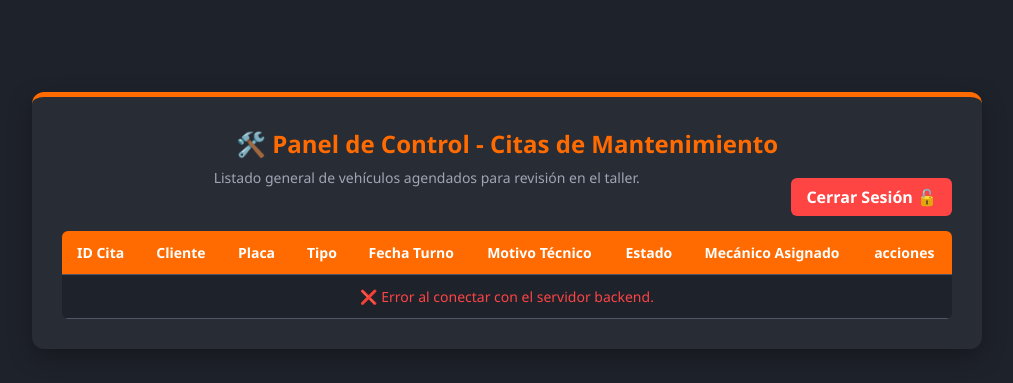
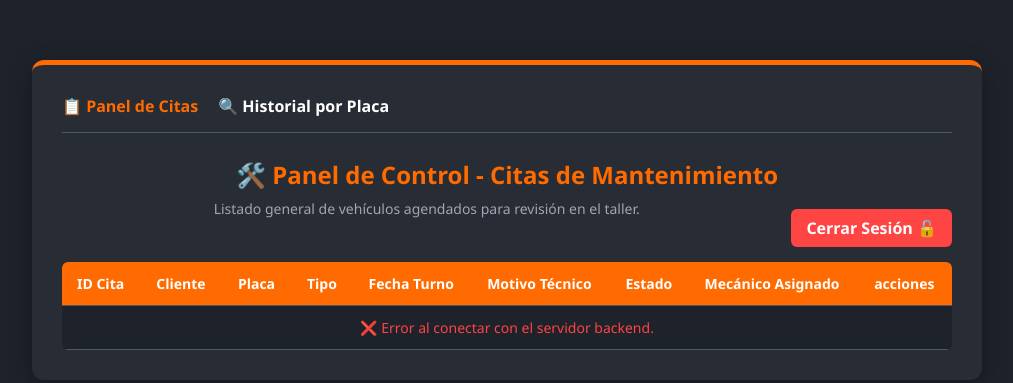
Before and after one commit to gabitoorojas01-arch/taller-software, a website: page frontend/admin.html in a window 1280 px wide. Shown: the part 180-563 px from the top of the page, without its empty margins (133-1146 px from the left). Drawn offline with Linux system fonts and the light colour scheme; no server answers.

Commit message:
Menu de navegacion unificado y ordenado

```diff
--- a/admin.html
+++ b/frontend/admin.html
@@ -51,6 +51,11 @@
 <body>
 
     <div class="admin-container">
+        <!-- MENÚ DE NAVEGACIÓN INTEGRADO -->
+        <nav style="margin-bottom: 25px; display: flex; gap: 20px; border-bottom: 1px solid #4f5666; padding-bottom: 15px;">
+            <a href="admin.html" style="color: #ff6b00; text-decoration: none; font-weight: bold; font-size: 16px;">📋 Panel de Citas</a>
+            <a href="historial.html" style="color: #ffffff; text-decoration: none; font-weight: bold; font-size: 16px;">🔍 Historial por Placa</a>
+        </nav>
         <h2>🛠️ Panel de Control - Citas de Mantenimiento</h2>
         <button id="btnCerrarSesion" style="width: auto; padding: 8px 15px; background-color: #ff4444; margin-bottom: 15px; float: right;">Cerrar Sesión 🔓</button>
 
```
Also changed, not shown: frontend/historial.html (renamed from historial.html, +5 -0 lines), frontend/admin.js (renamed from admin.js), frontend/app.js (renamed from app.js), frontend/historial.js (renamed from historial.js), frontend/index.html (renamed from index.html), frontend/login.html (renamed from login.html), frontend/login.js (renamed from login.js), frontend/package.json (renamed from package.json), frontend/server.js (renamed from server.js), frontend/style.css (renamed from style.css), 2 other files.
